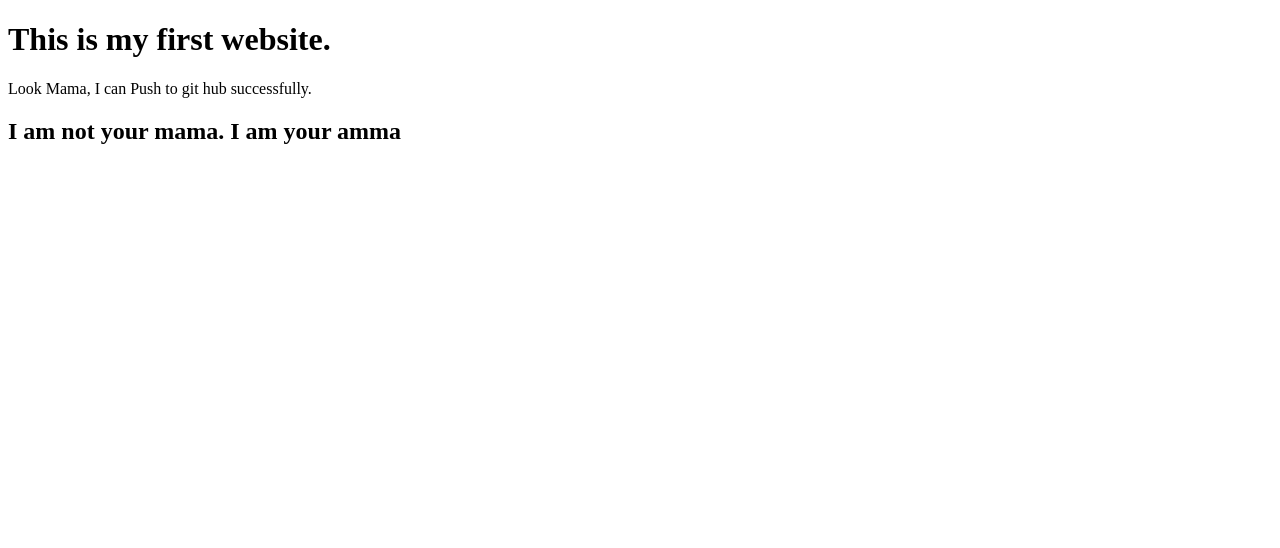
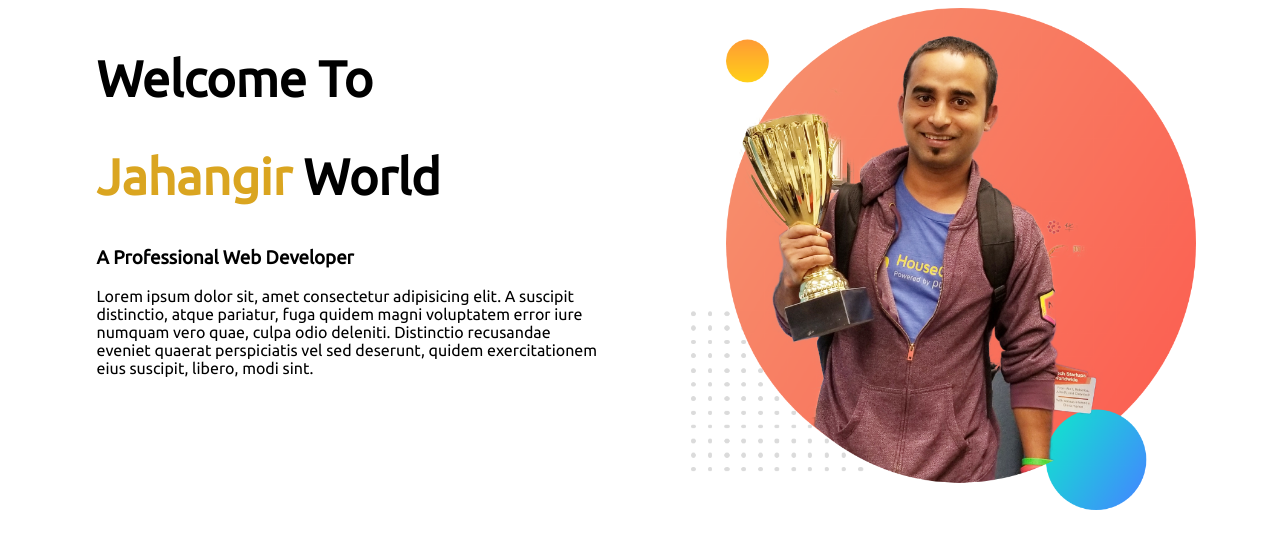
Before and after one commit to jahangir4040/My-Amazing-Portfolio-Website, a plain HTML site: page index.html in a window 1280 px wide. Drawn offline with Linux system fonts and the light colour scheme.

Commit message:
added top part

```diff
--- a/index.html
+++ b/index.html
@@ -5,11 +5,21 @@
     <meta http-equiv="X-UA-Compatible" content="IE=edge">
     <meta name="viewport" content="width=device-width, initial-scale=1.0">
     <title>My Amazing Portfolio Website</title>
+    <link rel="preconnect" href="https://fonts.googleapis.com"><link rel="preconnect" href="https://fonts.gstatic.com" crossorigin><link href="https://fonts.googleapis.com/css2?family=Lobster&family=Ubuntu:ital,wght@0,300;0,400;1,300&display=swap" rel="stylesheet">
+    <link rel="stylesheet" href="style.css">
 </head>
 <body>
-    <h1>This is my first website.</h1>
-    <p>Look Mama, I can Push to git hub successfully.</p>
-    <h2> I am not your mama. I am your amma</h2>
+    <section>
+        <div class="half-width">
+            <h1>Welcome To</h1>
+        <h1> <span class="name-highlight">Jahangir</span> World</h1>
+        <h3>A Professional Web Developer</h3>
+        <p>Lorem ipsum dolor sit, amet consectetur adipisicing elit. A suscipit distinctio, atque pariatur, fuga quidem magni voluptatem error iure numquam vero quae, culpa odio deleniti. Distinctio recusandae eveniet quaerat perspiciatis vel sed deserunt, quidem exercitationem eius suscipit, libero, modi sint.</p>
+        </div>
+        <div class="half-width">
+            <img src="images/jhankar.png">
+        </div>
+    </section>
 
 </body>
 </html>
--- /dev/null
+++ b/style.css
@@ -0,0 +1,19 @@
+body{
+    font-family: 'Lobster', cursive;
+font-family: 'Ubuntu', sans-serif;
+}
+h1{
+font-size: 50px;
+}
+.name-highlight{
+    color: goldenrod;
+}
+.half-width{
+    width: 40%;
+    float: left;
+    margin-left: 5%;
+    padding-left: 2%;
+}
+.half-width img{
+    width: 100%;
+}
```
Also changed, not shown: images/dream-bg.png (added), images/exp-bg.png (added), images/jhankar.png (added), images/jhankar2.png (added), images/my-bg.png (added), images/my-bg2.png (added), images/top-banner.png (added).
